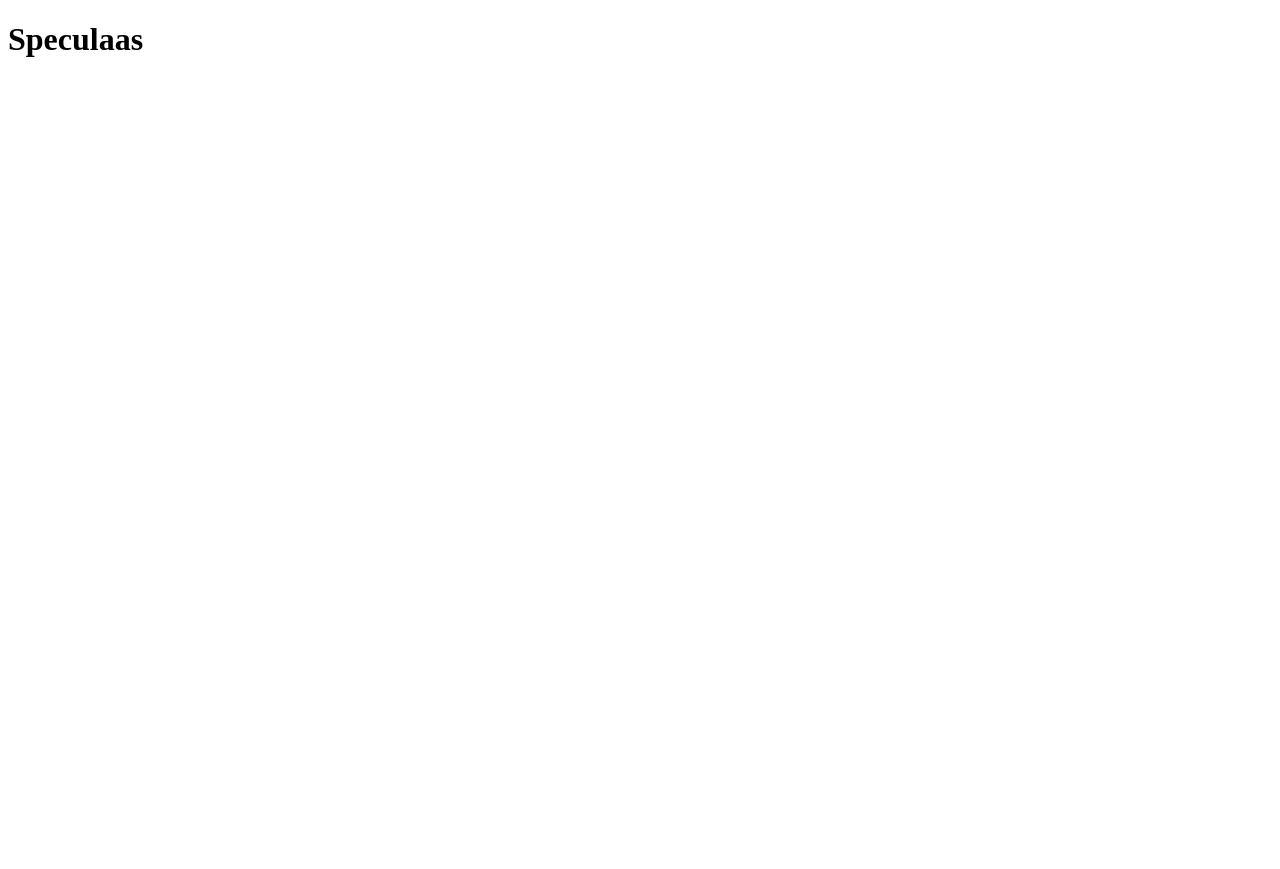
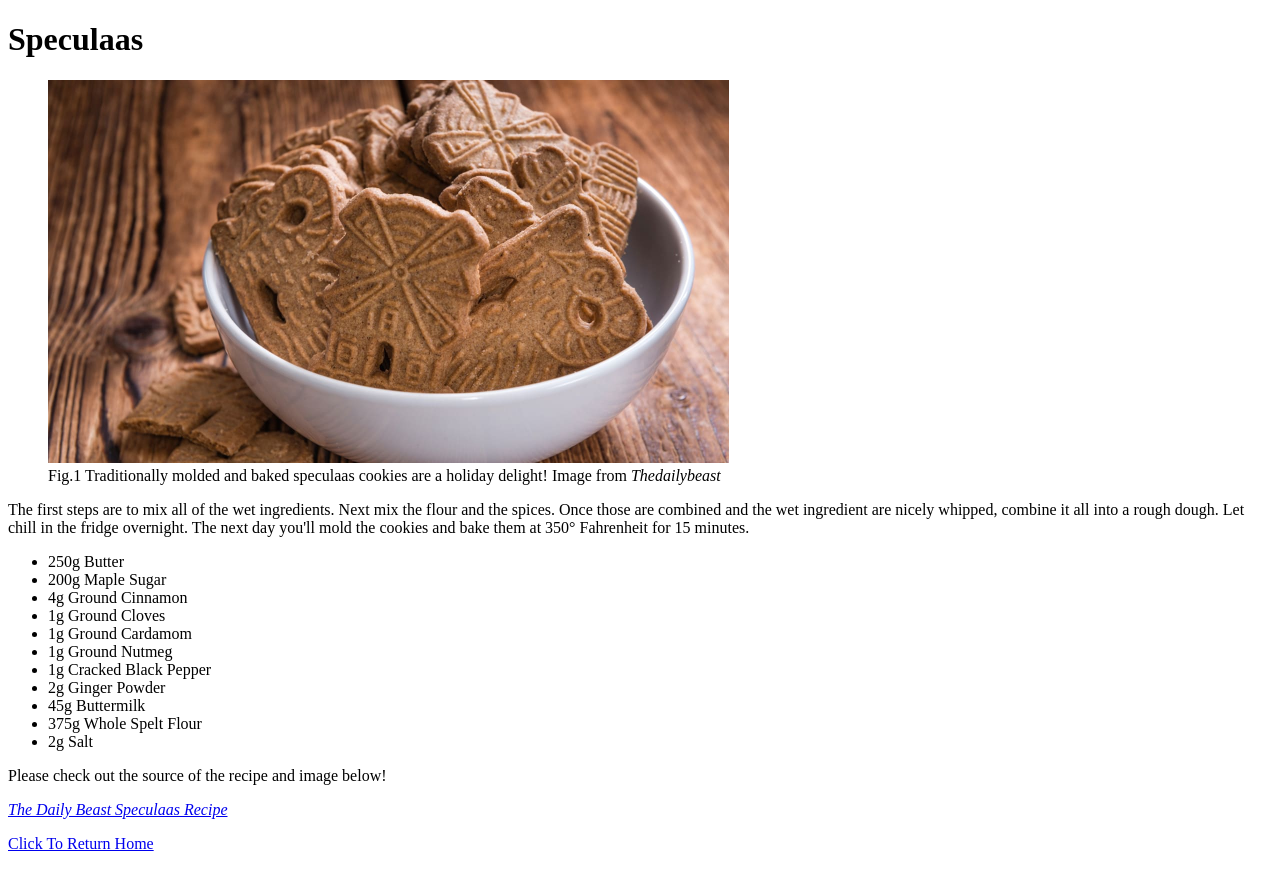
Before and after one commit to ForestFaerie/odin-recipes, a plain HTML site: page recipes/speculaas.html in a window 1280 px wide. Before the commit the page ends 800 px from the top, so only its background shows below. Drawn offline with Linux system fonts and the light colour scheme.

Commit message:
Added recipes folder, speculaas.html, img folder and speculaas.jpeg.
speculaas.html filled with recipe, description, image and source.

```diff
--- a/recipes/speculaas.html
+++ b/recipes/speculaas.html
@@ -6,5 +6,30 @@
     </head>
     <body>
         <h1>Speculaas</h1>
+        <figure>
+            <img src="img/speculaas.jpeg" alt="A bowl of brown Speculaas cookies in the shape of windmills and animals." width="681" height="383">
+            <figcaption> Fig.1 Traditionally molded and baked speculaas cookies are a holiday delight! Image from <cite>Thedailybeast</cite></figcaption>
+        </figure>
+        <p>The first steps are to mix all of the wet ingredients. Next mix the flour and the spices. Once those are combined and the wet ingredient are nicely whipped, combine it all into a rough dough. Let chill in the fridge overnight. The next day you'll mold the cookies and bake them at 350° Fahrenheit for 15 minutes.</p>
+        <ul>
+            <li>250g Butter</li>
+            <li>200g Maple Sugar</li>
+            <li>4g Ground Cinnamon</li>
+            <li>1g Ground Cloves</li>
+            <li>1g Ground Cardamom</li>
+            <li>1g Ground Nutmeg</li>
+            <li>1g Cracked Black Pepper</li>
+            <li>2g Ginger Powder</li>
+            <li>45g Buttermilk</li>
+            <li>375g Whole Spelt Flour</li>
+            <li>2g Salt</li>
+        </ul>
+
+        <p>Please check out the source of the recipe and image below!</p>
+        <cite>
+            <a href="https://www.thedailybeast.com/spice-up-the-holidays-with-delicious-speculaas-cookies" target=”_blank” rel="noreferrer">The Daily Beast Speculaas Recipe</a>
+        </cite>
+
+        <p><a href="../index.html">Click To Return Home</a></p>
     </body>
 </html>
```
Also changed, not shown: recipes/img/speculaas.jpeg (added).
